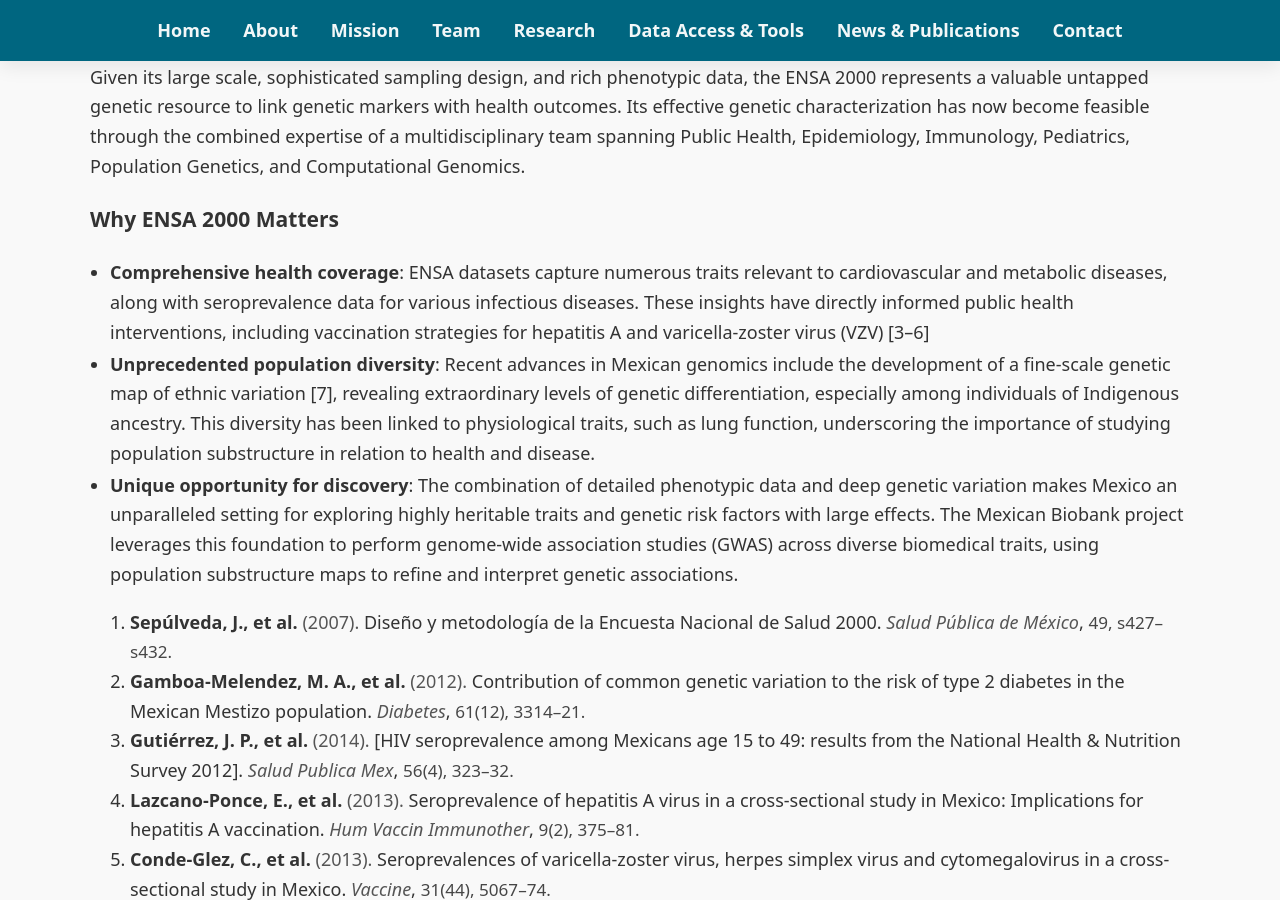
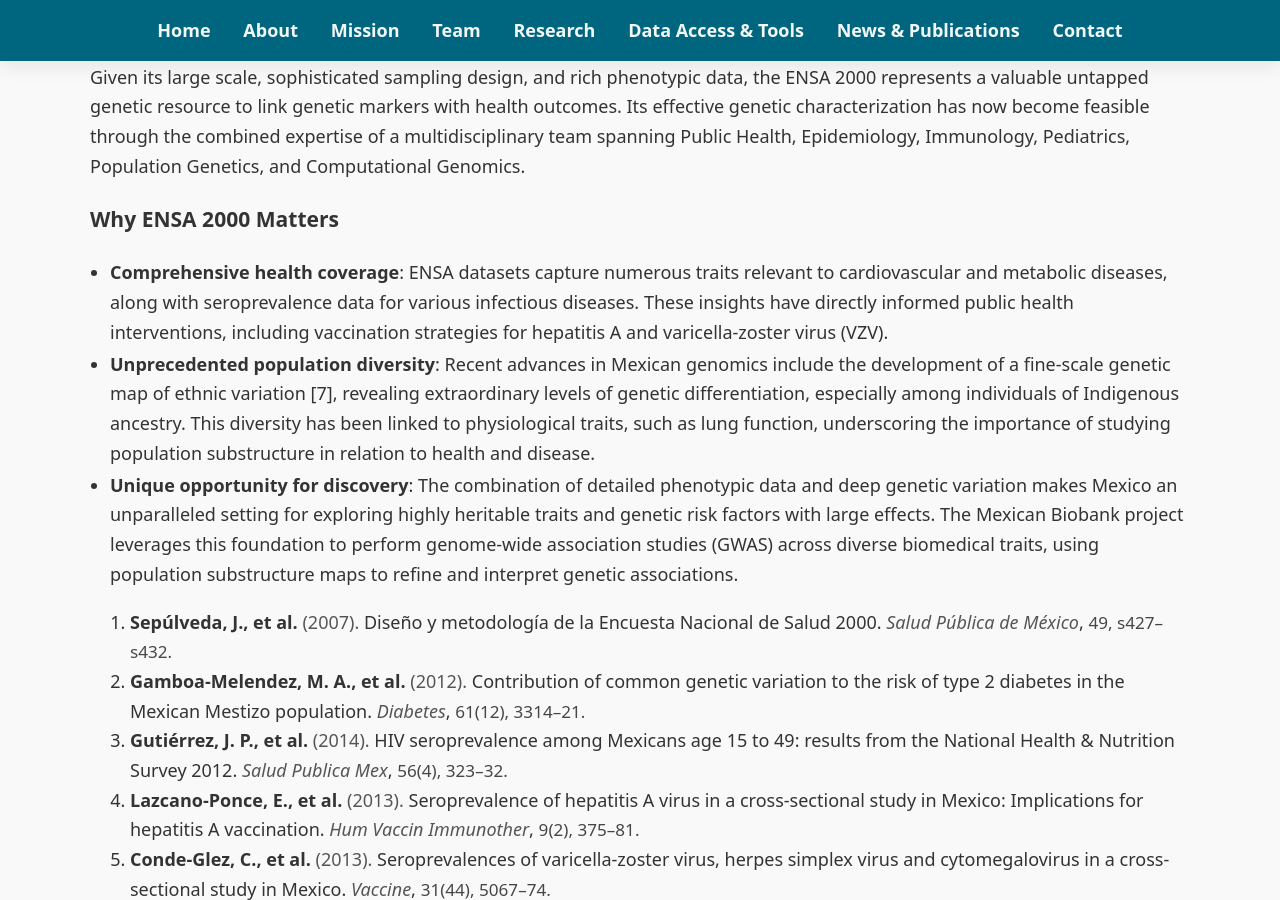
Before and after one commit to morenolab/MexicanBiobank_webpage, a Jekyll site: the page built from pages/research.md, in a window 1280 px wide and 900 px high, scrolled down 681 px. Built offline with Jekyll 4.4.1, drawn with Linux system fonts in a browser that asks for light colours.

Commit message:
Fix formatting in research.md references and content

```diff
--- a/pages/research.md
+++ b/pages/research.md
@@ -22,7 +22,7 @@ permalink: /research/
 
 <ul class="list-tight">
   <li>
-    <strong>Comprehensive health coverage</strong>: ENSA datasets capture numerous traits relevant to cardiovascular and metabolic diseases, along with seroprevalence data for various infectious diseases. These insights have directly informed public health interventions, including vaccination strategies for hepatitis A and varicella-zoster virus (VZV) [3–6]
+    <strong>Comprehensive health coverage</strong>: ENSA datasets capture numerous traits relevant to cardiovascular and metabolic diseases, along with seroprevalence data for various infectious diseases. These insights have directly informed public health interventions, including vaccination strategies for hepatitis A and varicella-zoster virus (VZV).
   </li>
   <li>
     <strong>Unprecedented population diversity</strong>: Recent advances in Mexican genomics include the development of a fine-scale genetic map of ethnic variation [7], revealing extraordinary levels of genetic differentiation, especially among individuals of Indigenous ancestry. This diversity has been linked to physiological traits, such as lung function, underscoring the importance of studying population substructure in relation to health and disease.
@@ -54,7 +54,7 @@ permalink: /research/
         <li>
             <span class="ref-authors">Gutiérrez, J. P., et al.</span>
             <span class="ref-year"> (2014).</span>
-            <span class="ref-title">[HIV seroprevalence among Mexicans age 15 to 49: results from the National Health &amp; Nutrition Survey 2012].</span>
+            <span class="ref-title">HIV seroprevalence among Mexicans age 15 to 49: results from the National Health &amp; Nutrition Survey 2012.</span>
             <span class="ref-source">Salud Publica Mex</span>,
             <span class="ref-ids">56(4), 323–32.</span>
         </li>
```
